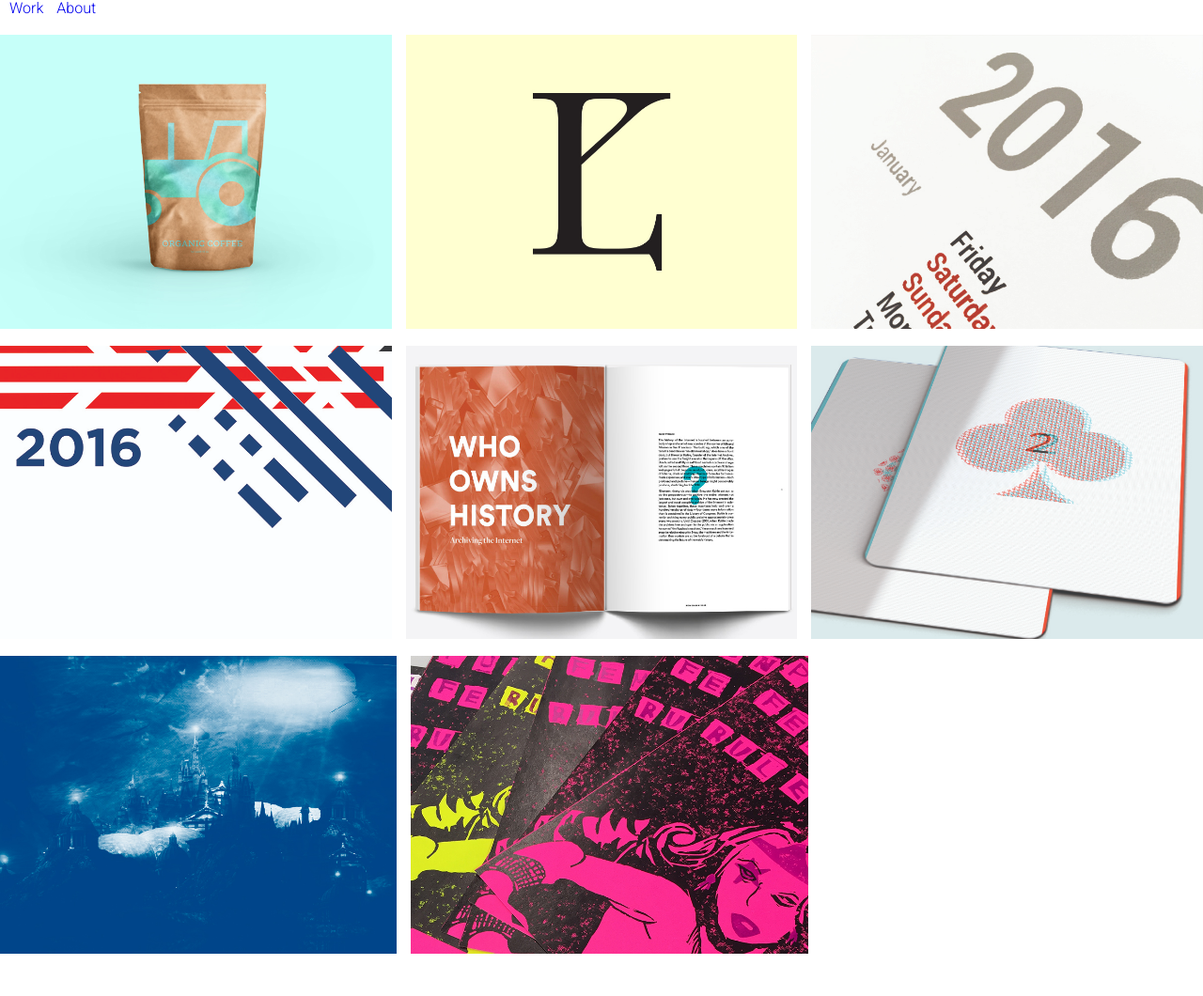
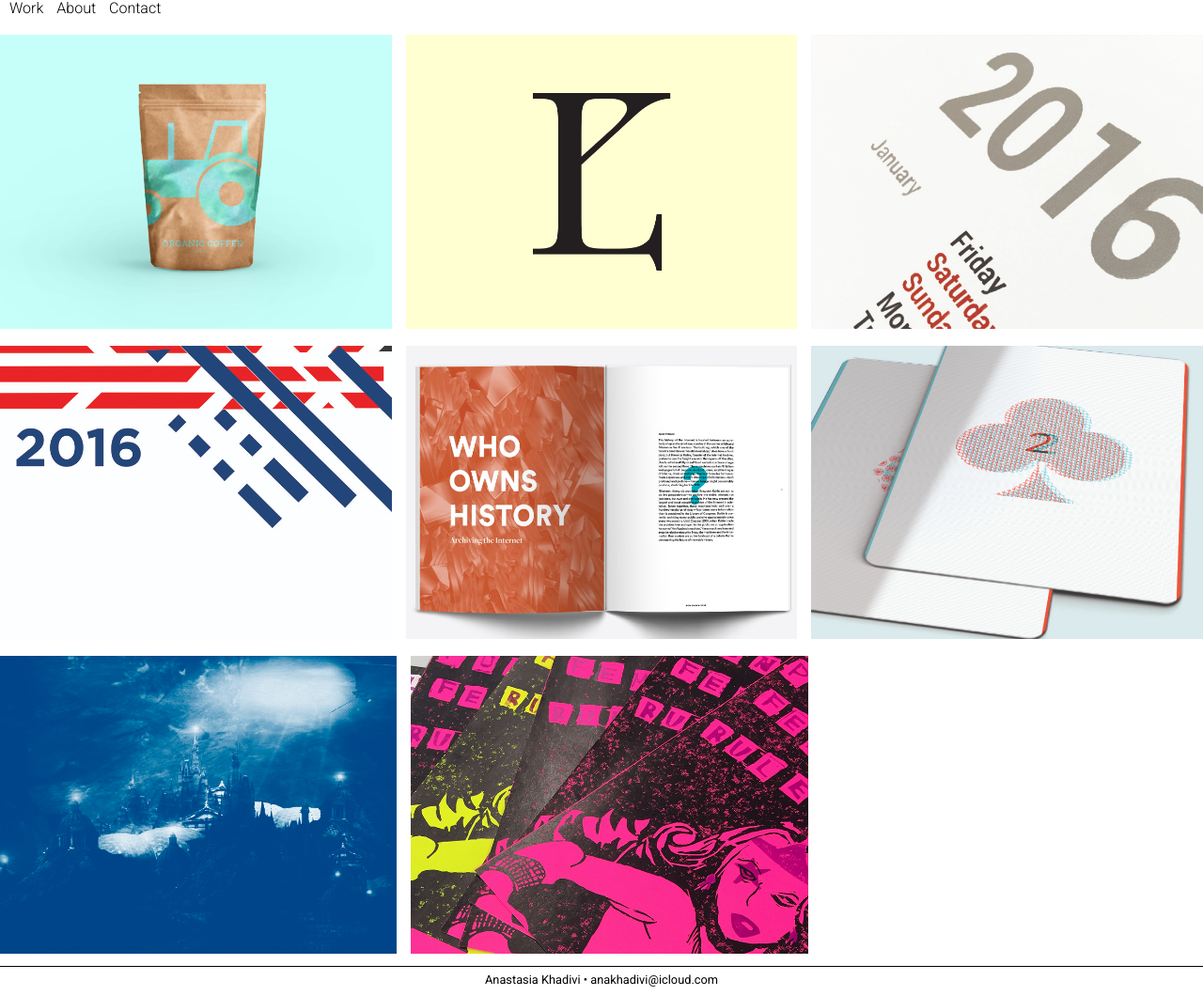
Before and after one commit to CreativeComputing2035/webpage_ana_khadivi, a plain HTML site: page index.html in a window 1280 px wide. Shown: the part 71-1131 px from the top of the page at 94% size. Before the commit the page ends 1090 px from the top, so only its background shows below. Drawn offline with Linux system fonts and the light colour scheme.

Commit message:
Added link for contact page, as well as mailto link for email footer

```diff
--- a/index.html
+++ b/index.html
@@ -16,7 +16,8 @@
             <nav>
             <ul>
                 <li><a href='#'>Work</a></li>
-                <li><a href='bio.html'>About</a></li>
+                <li><a href='#'>About</a></li>
+                <li><a href='#'>Contact</a></li>
             </ul>
             </nav>
         </header>
@@ -70,6 +71,9 @@
                 </a>
             </div>
         </div>
+        <footer>
+            Anastasia Khadivi • <a href="mailto:anakhadivi@icloud.com">anakhadivi@icloud.com</a>
+        </footer>
 
     </body>
 </html>
--- a/styles.css
+++ b/styles.css
@@ -100,11 +100,23 @@ nav{
 a:hover{
     text-decoration: underline;
 }
+a:visited{
+    color:black;
+}
 a{
     text-decoration: none;
+    color:black;
 }
 h1 a:hover{
     text-decoration: none;
+}
+footer{
+    margin-top:10px;
+    margin-bottom:10px;
+    text-align: center;
+    font-size: .8em;
+    border-top: 1px solid black;
+    padding-top: 8px;
 }
 p{
     line-height: 1.3em;
```
Also changed, not shown: blue_hill.html (+4 -0 lines).
